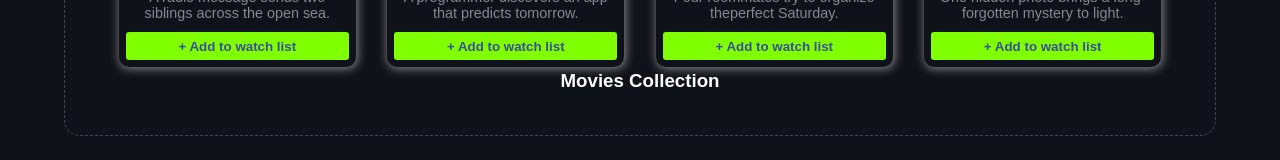
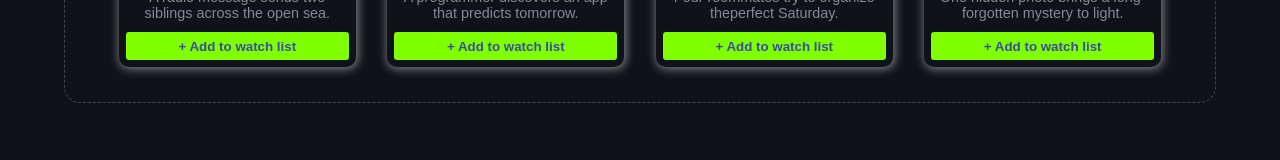
Before and after one commit to achrafbensellam/-Night-Movie-react-project, a React (Vite) app: page / in a window 1280 px wide. Shown: the part 1460-1620 px from the top of the page. Built offline with nearby package versions, Linux system fonts and the light colour scheme.

Commit message:
changing sum style

```diff
--- a/src/pages/Home/Home.jsx
+++ b/src/pages/Home/Home.jsx
@@ -70,7 +70,7 @@ function Home() {
                     {/* achraf et nawfal */}
                     <div className="movies-placeholder">
 
-                    <div className="">
+
                             <div className='MoviesDIVScards'>
                                 {moviesArray.map((e) => (
                                     <MovieCard
@@ -84,8 +84,6 @@ function Home() {
                                 ))}
                             </div>
                     </div>
-                    <h3>Movies Collection</h3>
-                </div>
                 </section>
             </main>
         </>
--- a/src/pages/Home/home.css
+++ b/src/pages/Home/home.css
@@ -120,7 +120,7 @@
 /* !PLACEHOLDER */
 
 .movies-placeholder {
-  min-height: 16rem;
+  /* min-height: 16rem; */
   border: 1px dashed #414653;
   border-radius: 1rem;
   display: flex;
```
Lines whose indentation alone changed are shown as unchanged.
